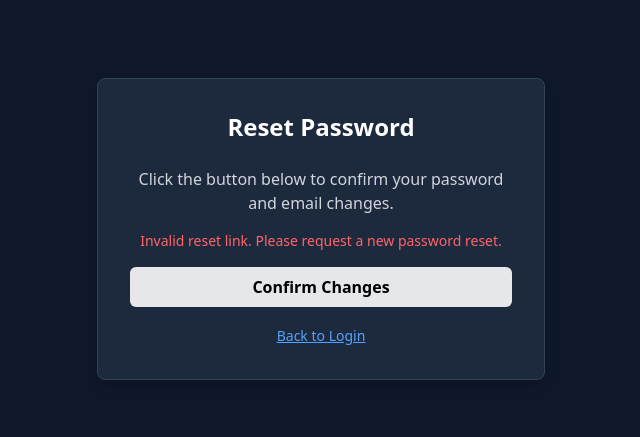
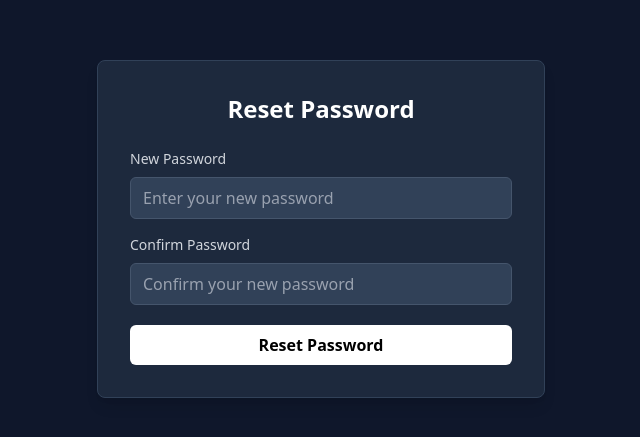
Before and after one commit to vikas8561/ExamPro, a React (Vite) app in the folder Frontend/: page /reset-password in a window 1280 px wide. Shown: the part 171-608 px from the top of the page, without its empty margins (319-959 px from the left). Built offline with nearby package versions, Linux system fonts and the light colour scheme; the HTML template or start-up script is replaced by a standard one.

Commit message:
Implememnt forgot password

```diff
--- a/Frontend/src/pages/ForgotPassword.jsx
+++ b/Frontend/src/pages/ForgotPassword.jsx
@@ -14,34 +14,28 @@ export default function ForgotPassword() {
 
   const handleSubmit = async (e) => {
     e.preventDefault();
-    setLoading(true);
     setError('');
     setSuccess('');
+    setLoading(true);
 
-    // Client-side validation
     if (newPassword !== confirmPassword) {
       setError('Passwords do not match');
       setLoading(false);
       return;
     }
 
-    if (newPassword.length < 6) {
-      setError('Password must be at least 6 characters long');
-      setLoading(false);
-      return;
-    }
-
     try {
-      const data = await authAPI.forgotPassword({ oldEmail, newEmail, newPassword, confirmPassword });
-
-      setSuccess(`Password reset verification sent to ${data.verificationSentTo}`);
-      // In production, show success message and hide the form
-      // For now, also show the token for testing
-      if (data.resetToken) {
-        setSuccess(`Password reset token: ${data.resetToken} (Copy this for testing)`);
-      }
+      const response = await authAPI.forgotPassword({
+        oldEmail,
+        newEmail,
+        newPassword,
+        confirmPassword,
+      });
+      setSuccess(`Verification email sent to ${response.verificationSentTo}`);
+      // Optionally navigate to reset password page or show instructions
+      // navigate('/reset-password');
     } catch (err) {
-      setError(err.message || 'Failed to send reset verification. Please try again.');
+      setError(err.message || 'Failed to send password reset email');
     } finally {
       setLoading(false);
     }
@@ -51,23 +45,9 @@ export default function ForgotPassword() {
     <div className="min-h-screen bg-slate-900 text-white flex items-center justify-center">
       <div className="bg-slate-800 p-8 rounded-lg shadow-lg w-full max-w-md border border-slate-700">
         <h2 className="text-2xl font-bold text-white mb-6 text-center">Forgot Password</h2>
-
-        {success ? (
-          <div className="space-y-4">
-            <div className="text-green-400 text-sm text-center">{success}</div>
-            <button
-              onClick={() => navigate('/login')}
-              className="w-full bg-white hover:bg-gray-100 text-black font-bold py-2 px-4 rounded-md transition duration-300 cursor-pointer"
-            >
-              Back to Login
-            </button>
-          </div>
-        ) : (
         <form onSubmit={handleSubmit} className="space-y-4">
           <div>
-              <label className="block text-sm font-medium text-gray-300 mb-2">
-                Old Email
-              </label>
+            <label className="block text-sm font-medium text-gray-300 mb-2">Old Email</label>
             <input
               type="email"
               value={oldEmail}
@@ -77,72 +57,49 @@ export default function ForgotPassword() {
               required
             />
           </div>
-
           <div>
-              <label className="block text-sm font-medium text-gray-300 mb-2">
-                New Email
-              </label>
+            <label className="block text-sm font-medium text-gray-300 mb-2">New Email</label>
             <input
               type="email"
               value={newEmail}
               onChange={(e) => setNewEmail(e.target.value)}
               className="w-full px-3 py-2 bg-slate-700 border border-slate-600 rounded-md text-white placeholder-gray-400 focus:outline-none focus:ring-2 focus:ring-blue-500"
-                placeholder="Enter new email (for verification)"
+              placeholder="Enter your new email"
               required
             />
           </div>
-
           <div>
-              <label className="block text-sm font-medium text-gray-300 mb-2">
-                New Password
-              </label>
+            <label className="block text-sm font-medium text-gray-300 mb-2">New Password</label>
             <input
               type="password"
               value={newPassword}
               onChange={(e) => setNewPassword(e.target.value)}
               className="w-full px-3 py-2 bg-slate-700 border border-slate-600 rounded-md text-white placeholder-gray-400 focus:outline-none focus:ring-2 focus:ring-blue-500"
-                placeholder="Enter new password"
+              placeholder="Enter your new password"
               required
             />
           </div>
-
           <div>
-              <label className="block text-sm font-medium text-gray-300 mb-2">
-                Confirm New Password
-              </label>
+            <label className="block text-sm font-medium text-gray-300 mb-2">Confirm Password</label>
             <input
               type="password"
               value={confirmPassword}
               onChange={(e) => setConfirmPassword(e.target.value)}
               className="w-full px-3 py-2 bg-slate-700 border border-slate-600 rounded-md text-white placeholder-gray-400 focus:outline-none focus:ring-2 focus:ring-blue-500"
-                placeholder="Confirm new password"
+              placeholder="Confirm your new password"
               required
             />
           </div>
-
-            {error && (
-              <div className="text-red-400 text-sm text-center">{error}</div>
-            )}
-
+          {error && <div className="text-red-400 text-sm text-center">{error}</div>}
+          {success && <div className="text-green-400 text-sm text-center">{success}</div>}
           <button
             type="submit"
             disabled={loading}
-              className="w-full bg-white hover:bg-gray-100 disabled:bg-gray-200 text-black font-bold py-2 px-4 rounded-md transition duration-300 cursor-pointer"
+            className="w-full mt-1 bg-white hover:bg-gray-100 disabled:bg-gray-200 text-black font-bold py-2 px-4 rounded-md transition duration-300 cursor-pointer"
           >
-              {loading ? 'Sending...' : 'Send Verification'}
+            {loading ? 'Sending...' : 'Send Verification Email'}
           </button>
-
-            <div className="text-center">
-              <button
-                type="button"
-                onClick={() => navigate('/login')}
-                className="text-blue-400 hover:text-blue-300 text-sm underline"
-              >
-                Back to Login
-              </button>
-            </div>
         </form>
-        )}
       </div>
     </div>
   );
--- a/Frontend/src/pages/ResetPassword.jsx
+++ b/Frontend/src/pages/ResetPassword.jsx
@@ -1,40 +1,41 @@
-import React, { useState, useEffect } from 'react';
-import { useNavigate, useSearchParams } from 'react-router-dom';
+import React, { useState } from 'react';
+import { useSearchParams, useNavigate } from 'react-router-dom';
 import { authAPI } from '../services/api';
 
 export default function ResetPassword() {
+  const [searchParams] = useSearchParams();
+  const token = searchParams.get('token');
+  const [newPassword, setNewPassword] = useState('');
+  const [confirmPassword, setConfirmPassword] = useState('');
   const [error, setError] = useState('');
   const [success, setSuccess] = useState('');
   const [loading, setLoading] = useState(false);
-  const [token, setToken] = useState('');
   const navigate = useNavigate();
-  const [searchParams] = useSearchParams();
-
-  useEffect(() => {
-    // Get token from URL params
-    const urlToken = searchParams.get('token');
-    if (urlToken) {
-      setToken(urlToken);
-    } else {
-      setError('Invalid reset link. Please request a new password reset.');
-    }
-  }, [searchParams]);
 
   const handleSubmit = async (e) => {
     e.preventDefault();
-    setLoading(true);
     setError('');
     setSuccess('');
 
+    if (!token) {
+      setError('Invalid or missing token');
+      return;
+    }
+
+    if (newPassword !== confirmPassword) {
+      setError('Passwords do not match');
+      return;
+    }
+
+    setLoading(true);
     try {
-      const data = await authAPI.resetPassword({ token });
-
-      setSuccess('Password and email updated successfully! You can now login with your new credentials.');
+      await authAPI.resetPassword({ token, newPassword });
+      setSuccess('Password reset successful. You can now login with your new password.');
       setTimeout(() => {
         navigate('/login');
       }, 3000);
     } catch (err) {
-      setError(err.message || 'Failed to reset password. Please try again.');
+      setError(err.message || 'Failed to reset password');
     } finally {
       setLoading(false);
     }
@@ -44,46 +45,39 @@ export default function ResetPassword() {
     <div className="min-h-screen bg-slate-900 text-white flex items-center justify-center">
       <div className="bg-slate-800 p-8 rounded-lg shadow-lg w-full max-w-md border border-slate-700">
         <h2 className="text-2xl font-bold text-white mb-6 text-center">Reset Password</h2>
-
-        {success ? (
-          <div className="space-y-4">
-            <div className="text-green-400 text-sm text-center">{success}</div>
-            <button
-              onClick={() => navigate('/login')}
-              className="w-full bg-white hover:bg-gray-100 text-black font-bold py-2 px-4 rounded-md transition duration-300 cursor-pointer"
-            >
-              Go to Login
-            </button>
+        <form onSubmit={handleSubmit} className="space-y-4">
+          <div>
+            <label className="block text-sm font-medium text-gray-300 mb-2">New Password</label>
+            <input
+              type="password"
+              value={newPassword}
+              onChange={(e) => setNewPassword(e.target.value)}
+              className="w-full px-3 py-2 bg-slate-700 border border-slate-600 rounded-md text-white placeholder-gray-400 focus:outline-none focus:ring-2 focus:ring-blue-500"
+              placeholder="Enter your new password"
+              required
+            />
           </div>
-        ) : (
-          <form onSubmit={handleSubmit} className="space-y-4">
-            <div className="text-center text-gray-300 mb-4">
-              Click the button below to confirm your password and email changes.
+          <div>
+            <label className="block text-sm font-medium text-gray-300 mb-2">Confirm Password</label>
+            <input
+              type="password"
+              value={confirmPassword}
+              onChange={(e) => setConfirmPassword(e.target.value)}
+              className="w-full px-3 py-2 bg-slate-700 border border-slate-600 rounded-md text-white placeholder-gray-400 focus:outline-none focus:ring-2 focus:ring-blue-500"
+              placeholder="Confirm your new password"
+              required
+            />
           </div>
-
-            {error && (
-              <div className="text-red-400 text-sm text-center">{error}</div>
-            )}
-
+          {error && <div className="text-red-400 text-sm text-center">{error}</div>}
+          {success && <div className="text-green-400 text-sm text-center">{success}</div>}
           <button
             type="submit"
-              disabled={loading || !token}
-              className="w-full bg-white hover:bg-gray-100 disabled:bg-gray-200 text-black font-bold py-2 px-4 rounded-md transition duration-300 cursor-pointer"
+            disabled={loading}
+            className="w-full mt-1 bg-white hover:bg-gray-100 disabled:bg-gray-200 text-black font-bold py-2 px-4 rounded-md transition duration-300 cursor-pointer"
           >
-              {loading ? 'Confirming...' : 'Confirm Changes'}
+            {loading ? 'Resetting...' : 'Reset Password'}
           </button>
-
-            <div className="text-center">
-              <button
-                type="button"
-                onClick={() => navigate('/login')}
-                className="text-blue-400 hover:text-blue-300 text-sm underline"
-              >
-                Back to Login
-              </button>
-            </div>
         </form>
-        )}
       </div>
     </div>
   );
```
Lines whose indentation alone changed are shown as unchanged.
